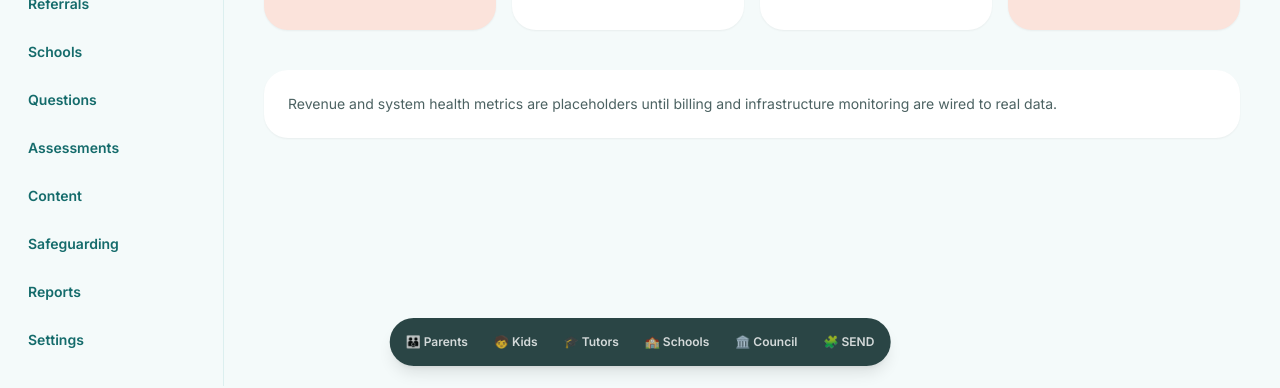
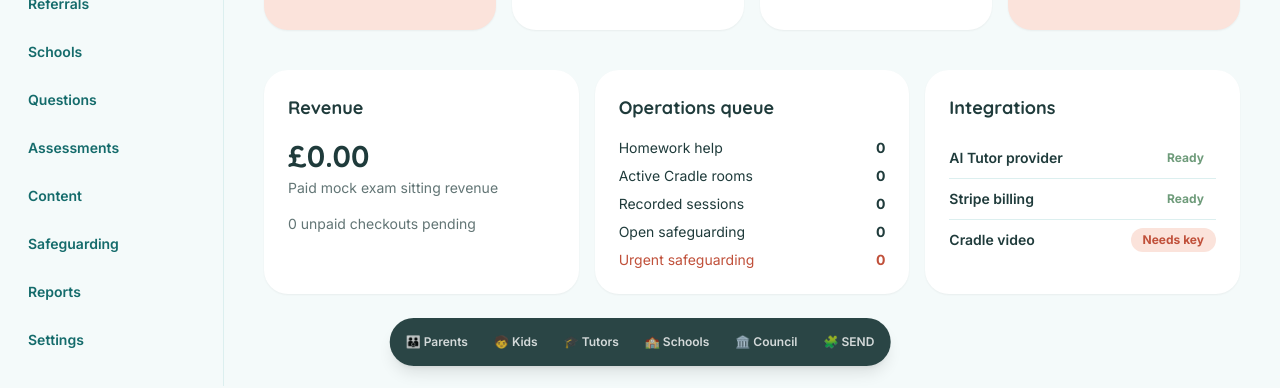
Before and after one commit to 1702london-maker/Fennby, a Next.js app: page /admin/dashboard in a window 1280 px wide. Shown: the part 414-802 px from the top of the page. Built offline with nearby package versions, Linux system fonts and the light colour scheme; no server answers; the database is empty.

Commit message:
Replace admin placeholder metrics

```diff
--- a/src/app/admin/dashboard/page.tsx
+++ b/src/app/admin/dashboard/page.tsx
@@ -1,10 +1,21 @@
 import { PageShell } from "@/components/PageShell";
 import { StatCard } from "@/components/StatCard";
 import { Card } from "@/components/Card";
-import { getDashboardStats } from "@/features/admin/queries";
+import { getDashboardStats, getOperationalMetrics } from "@/features/admin/queries";
+
+function IntegrationStatus({ label, ready }: { label: string; ready: boolean }) {
+  return (
+    <div className="flex items-center justify-between gap-3 border-b border-teal-100 py-2 last:border-0">
+      <span className="font-semibold">{label}</span>
+      <span className={`text-xs font-bold px-3 py-1 rounded-full ${ready ? "bg-sage-100 text-sage-600" : "bg-coral-100 text-brick-600"}`}>
+        {ready ? "Ready" : "Needs key"}
+      </span>
+    </div>
+  );
+}
 
 export default async function AdminDashboard() {
-  const stats = await getDashboardStats();
+  const [stats, ops] = await Promise.all([getDashboardStats(), getOperationalMetrics()]);
 
   return (
     <PageShell>
@@ -22,12 +33,34 @@ export default async function AdminDashboard() {
           <StatCard label="Safeguarding cases" value={stats.cases} tint="coral" />
         </div>
 
-        <Card>
-          <p className="text-sm text-charcoal-teal/80">
-            Revenue and system health metrics are placeholders until billing and infrastructure
-            monitoring are wired to real data.
-          </p>
-        </Card>
+        <div className="grid lg:grid-cols-3 gap-4">
+          <Card>
+            <h2 className="font-display font-bold text-lg mb-4">Revenue</h2>
+            <p className="font-display font-bold text-3xl">£{ops.mockExamRevenue.toFixed(2)}</p>
+            <p className="text-sm text-charcoal-teal/70 mt-1">Paid mock exam sitting revenue</p>
+            <p className="text-sm text-charcoal-teal/70 mt-4">{ops.unpaidCheckouts} unpaid checkout{ops.unpaidCheckouts === 1 ? "" : "s"} pending</p>
+          </Card>
+
+          <Card>
+            <h2 className="font-display font-bold text-lg mb-4">Operations queue</h2>
+            <div className="space-y-2 text-sm">
+              <div className="flex justify-between"><span>Homework help</span><strong>{ops.homeworkQueue}</strong></div>
+              <div className="flex justify-between"><span>Active Cradle rooms</span><strong>{ops.activeCradle}</strong></div>
+              <div className="flex justify-between"><span>Recorded sessions</span><strong>{ops.recordedCradle}</strong></div>
+              <div className="flex justify-between"><span>Open safeguarding</span><strong>{ops.openSafeguarding}</strong></div>
+              <div className="flex justify-between text-brick-600"><span>Urgent safeguarding</span><strong>{ops.urgentSafeguarding}</strong></div>
+            </div>
+          </Card>
+
+          <Card>
+            <h2 className="font-display font-bold text-lg mb-4">Integrations</h2>
+            <div className="text-sm">
+              <IntegrationStatus label="AI Tutor provider" ready={ops.integrations.aiTutor} />
+              <IntegrationStatus label="Stripe billing" ready={ops.integrations.stripe} />
+              <IntegrationStatus label="Cradle video" ready={ops.integrations.cradleVideo} />
+            </div>
+          </Card>
+        </div>
       </main>
     </PageShell>
   );
--- a/src/features/admin/queries.ts
+++ b/src/features/admin/queries.ts
@@ -22,6 +22,44 @@ export async function getDashboardStats() {
     pendingSchools: pendingSchools.count ?? 0,
     messages: messages.count ?? 0,
     cases: cases.count ?? 0,
+  };
+}
+
+export async function getOperationalMetrics() {
+  const supabase = await createClient();
+  const [
+    paidPurchases,
+    unpaidPurchases,
+    openSafeguarding,
+    urgentSafeguarding,
+    homeworkQueue,
+    activeCradle,
+    recordedCradle,
+  ] = await Promise.all([
+    supabase.from("mock_exam_purchases").select("amount").not("paid_at", "is", null),
+    supabase.from("mock_exam_purchases").select("id", { count: "exact", head: true }).is("paid_at", null),
+    supabase.from("safeguarding_cases").select("id", { count: "exact", head: true }).eq("status", "open"),
+    supabase.from("safeguarding_cases").select("id", { count: "exact", head: true }).eq("status", "open").in("severity", ["critical", "high"]),
+    supabase.from("homework_help_requests").select("id", { count: "exact", head: true }).in("status", ["processing", "needs_review"]),
+    supabase.from("cradle_sessions").select("id", { count: "exact", head: true }).is("ended_at", null),
+    supabase.from("cradle_sessions").select("id", { count: "exact", head: true }).eq("recording_status", "recorded"),
+  ]);
+
+  const mockExamRevenue = (paidPurchases.data ?? []).reduce((sum, purchase) => sum + Number(purchase.amount ?? 0), 0);
+
+  return {
+    mockExamRevenue,
+    unpaidCheckouts: unpaidPurchases.count ?? 0,
+    openSafeguarding: openSafeguarding.count ?? 0,
+    urgentSafeguarding: urgentSafeguarding.count ?? 0,
+    homeworkQueue: homeworkQueue.count ?? 0,
+    activeCradle: activeCradle.count ?? 0,
+    recordedCradle: recordedCradle.count ?? 0,
+    integrations: {
+      aiTutor: Boolean(process.env.OPENAI_API_KEY),
+      stripe: Boolean(process.env.STRIPE_SECRET_KEY && process.env.STRIPE_WEBHOOK_SECRET),
+      cradleVideo: Boolean(process.env.TWILIO_ACCOUNT_SID && process.env.TWILIO_API_KEY_SID && process.env.TWILIO_API_KEY_SECRET),
+    },
   };
 }
 
```
